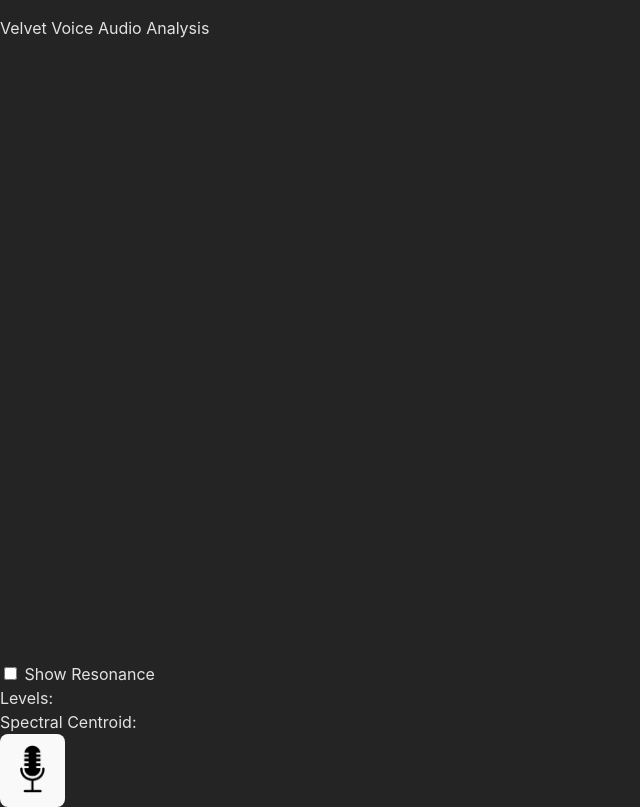
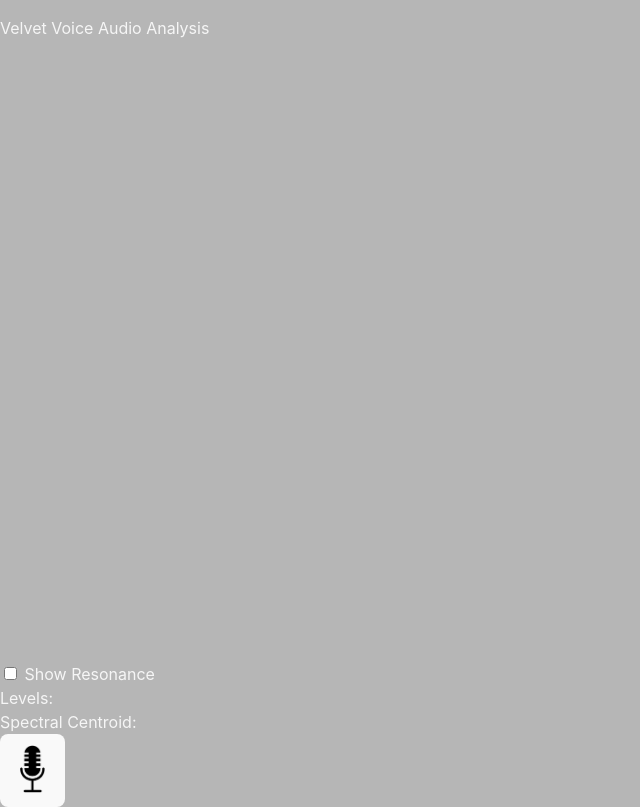
Before and after one commit to RileyAlexis/Velvet, a website built with Vite: page index.html in a window 1280 px wide. Shown: the whole page, without its empty margins (0-640 px from the left). Built offline with nearby package versions, Linux system fonts and the light colour scheme.

Commit message:
bgcolor change

```diff
--- a/styles.css
+++ b/styles.css
@@ -5,7 +5,7 @@
 
   color-scheme: light dark;
   color: rgba(255, 255, 255, 0.87);
-  background-color: #242424;
+  background-color: #b6b6b6;
 
   font-synthesis: none;
   text-rendering: optimizeLegibility;
```
